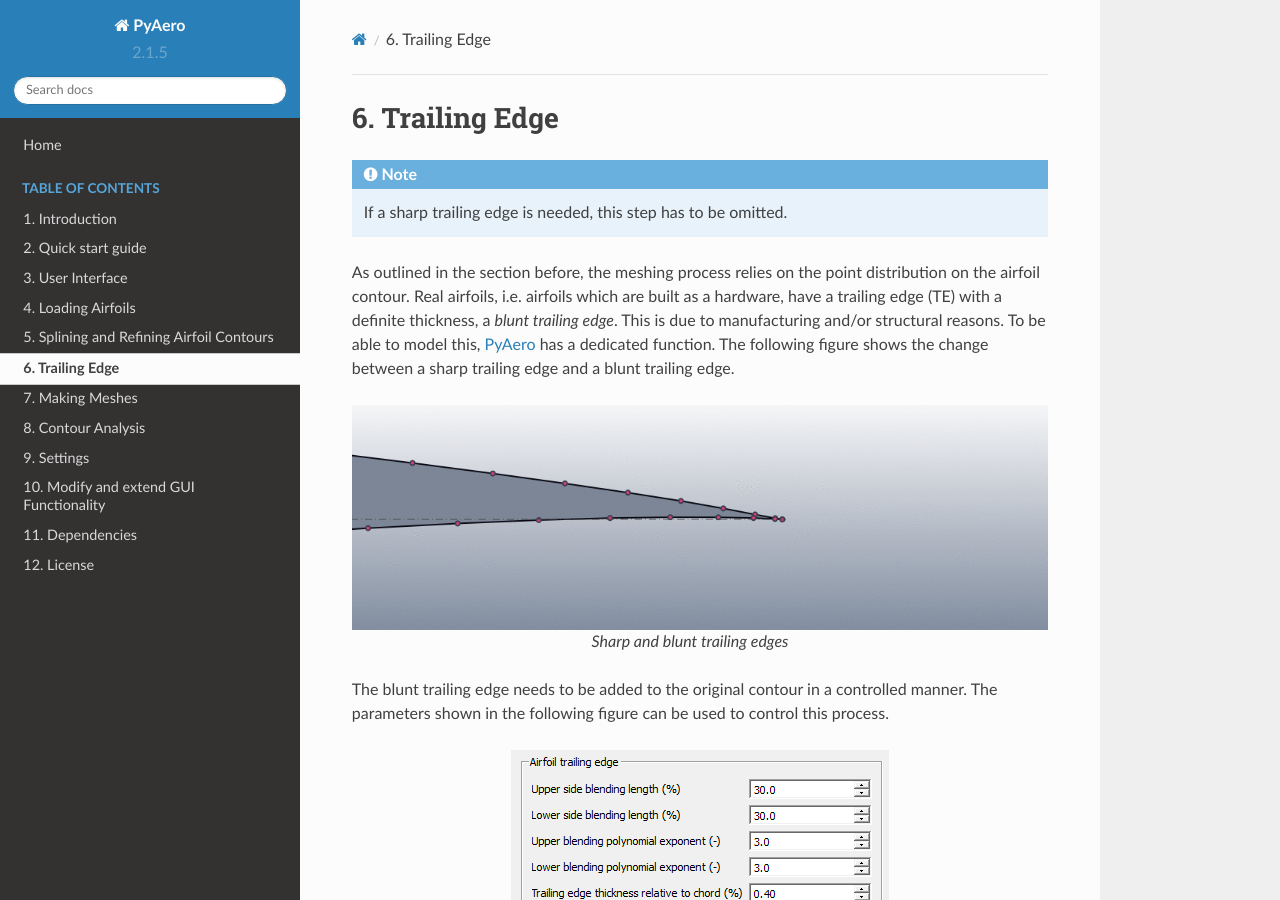
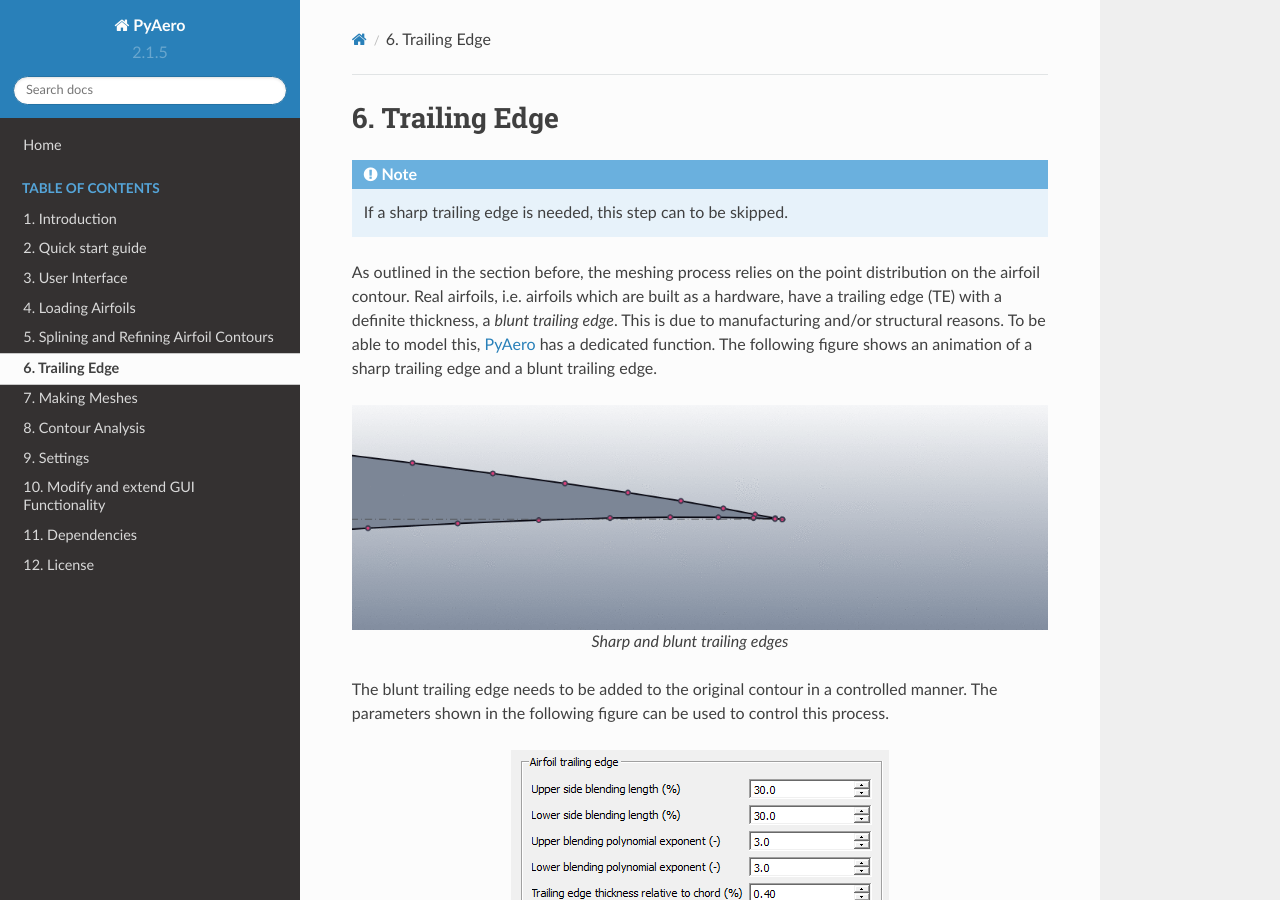
Before and after one commit to chiefenne/PyAero, a Sphinx documentation site: the page built from docs/trailing_edge.rst, in a window 1280 px wide and 900 px high. Built offline with Sphinx 7.4.7 and the Read the Docs theme 2.0.0, drawn with Linux system fonts in a browser that asks for light colours.

Commit message:
update docs

```diff
--- a/docs/trailing_edge.rst
+++ b/docs/trailing_edge.rst
@@ -5,9 +5,9 @@ Trailing Edge
 =============
 
 .. note::
-   If a sharp trailing edge is needed, this step has to be omitted.
+   If a sharp trailing edge is needed, this step can to be skipped.
 
-As outlined in the section before, the meshing process relies on the point distribution on the airfoil contour. Real airfoils, i.e. airfoils which are built as a hardware, have a trailing edge (TE) with a definite thickness, a `blunt trailing edge`. This is due to manufacturing and/or structural reasons. To be able to model this, `PyAero <index.html>`_ has a dedicated function. The following figure shows the change between a sharp trailing edge and a blunt trailing edge.
+As outlined in the section before, the meshing process relies on the point distribution on the airfoil contour. Real airfoils, i.e. airfoils which are built as a hardware, have a trailing edge (TE) with a definite thickness, a `blunt trailing edge`. This is due to manufacturing and/or structural reasons. To be able to model this, `PyAero <index.html>`_ has a dedicated function. The following figure shows an animation of a sharp trailing edge and a blunt trailing edge.
 
 .. _figure_TE1_animated:
 .. figure::  images/TE1_animated.gif
```
Also changed, not shown: docs/spline_refine.rst (+3 -4 lines).
